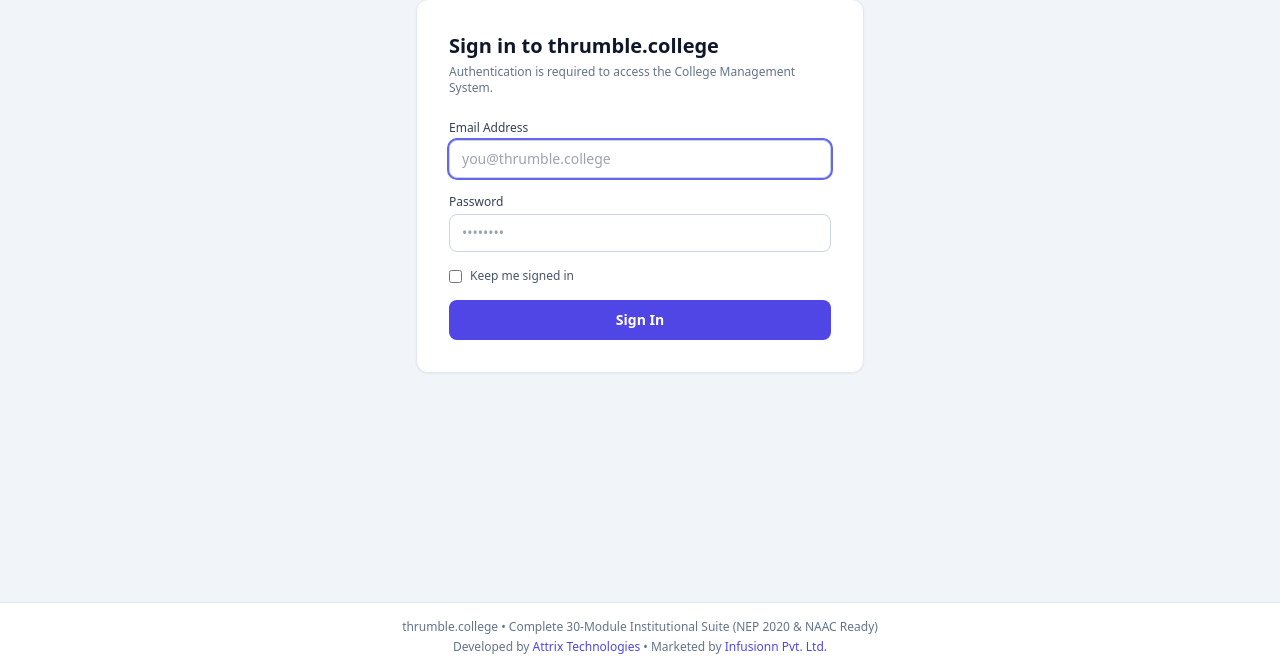
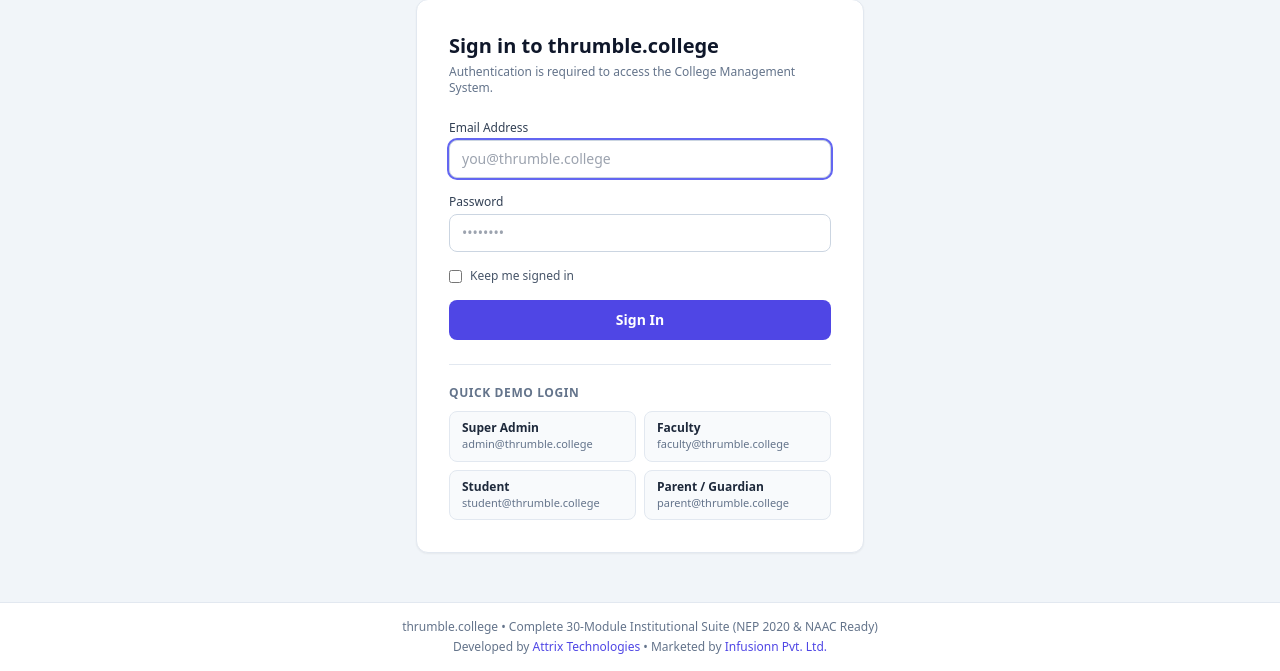
Before and after one commit to attrixtech/college, a Laravel app: page / in a window 1280 px wide. Shown: the part 129-800 px from the top of the page. Run offline with Laravel 12, Linux system fonts and the light colour scheme; some libraries are stand-ins or nearby versions.

Commit message:
updated login flow

```diff
--- a/resources/views/auth/login.blade.php
+++ b/resources/views/auth/login.blade.php
@@ -8,7 +8,7 @@
         <p class="text-xs text-slate-500 mt-1">Authentication is required to access the College Management System.</p>
     </div>
 
-    <form method="POST" action="{{ route('login.post') }}" class="space-y-4">
+    <form id="login-form" method="POST" action="{{ route('login.post') }}" class="space-y-4">
         @csrf
         <div>
             <label for="email" class="block text-xs font-medium text-slate-700 mb-1">Email Address</label>
@@ -26,5 +26,32 @@
         </div>
         <button type="submit" class="w-full rounded-lg bg-indigo-600 text-white py-2.5 text-sm font-semibold hover:bg-indigo-700">Sign In</button>
     </form>
+
+    <div class="mt-6 pt-5 border-t border-slate-200">
+        <div class="text-xs font-semibold uppercase tracking-wider text-slate-500 mb-2.5">Quick Demo Login</div>
+        <div class="grid grid-cols-1 sm:grid-cols-2 gap-2">
+            @foreach ([
+                ['label' => 'Super Admin', 'email' => 'admin@thrumble.college', 'badge' => 'Admin'],
+                ['label' => 'Faculty', 'email' => 'faculty@thrumble.college', 'badge' => 'Faculty'],
+                ['label' => 'Student', 'email' => 'student@thrumble.college', 'badge' => 'Student'],
+                ['label' => 'Parent / Guardian', 'email' => 'parent@thrumble.college', 'badge' => 'Parent'],
+            ] as $demo)
+                <a href="#"
+                   onclick="event.preventDefault(); quickLogin('{{ $demo['email'] }}');"
+                   class="group flex flex-col rounded-lg border border-slate-200 bg-slate-50 px-3 py-2 text-left hover:border-indigo-400 hover:bg-indigo-50 transition">
+                    <span class="text-xs font-semibold text-slate-800 group-hover:text-indigo-700">{{ $demo['label'] }}</span>
+                    <span class="text-[11px] text-slate-500 truncate">{{ $demo['email'] }}</span>
+                </a>
+            @endforeach
+        </div>
+    </div>
 </div>
+
+<script>
+    function quickLogin(email) {
+        document.getElementById('email').value = email;
+        document.getElementById('password').value = 'password';
+        document.getElementById('login-form').submit();
+    }
+</script>
 @endsection
```
